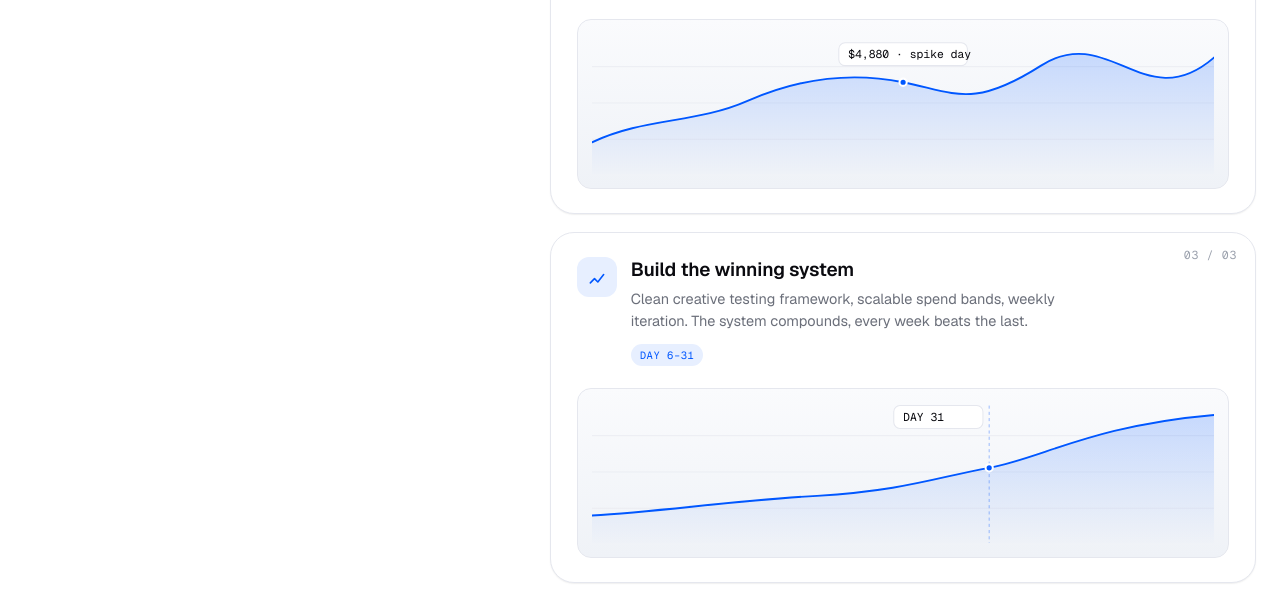
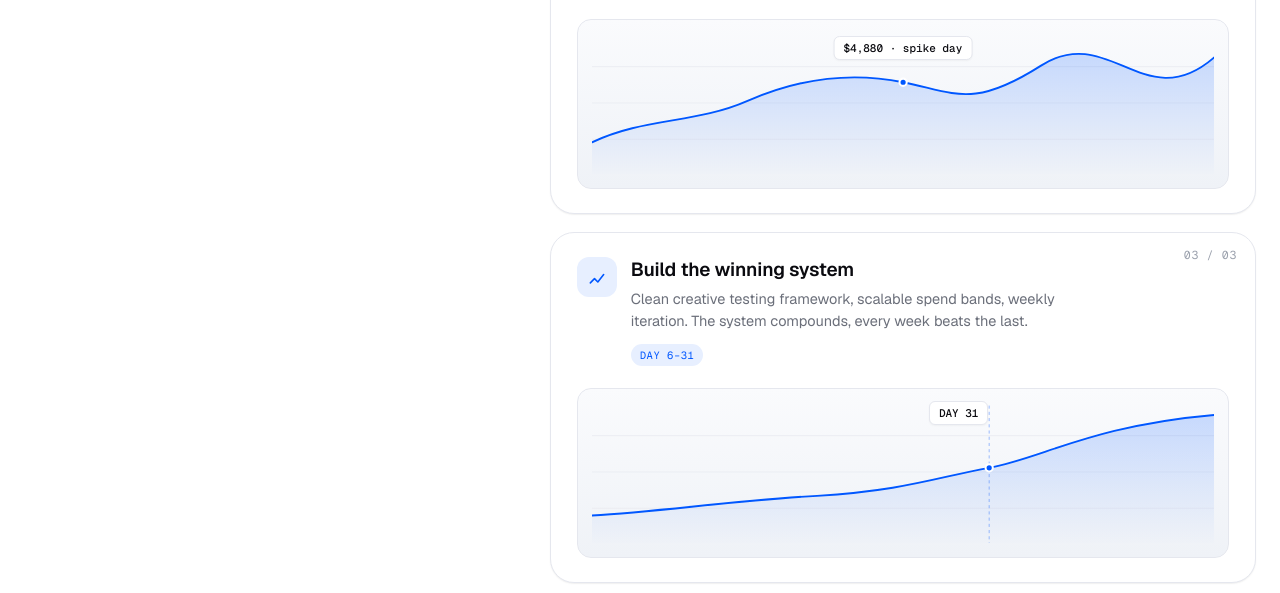
Before and after one commit to pravinemani5545/adboost-landing, an Astro site: page / in a window 1280 px wide. Shown: the part 4558-5151 px from the top of the page. Built offline with nearby package versions, Linux system fonts and the light colour scheme; Astro itself is replaced by a stand-in of ours; a script that the page names is missing.

Commit message:
Process-chart chips as HTML overlays — immune to SVG slice-crop at any viewport width
Co-Authored-By: Claude Fable 5 <noreply@anthropic.com>
Claude-Session: https://claude.ai/code/session_015KzdT3tPHFNxYSvUpfrwT4

```diff
--- a/src/pages/index.astro
+++ b/src/pages/index.astro
@@ -626,9 +626,9 @@ const jsonLd = {
               <g stroke="#e5e7ee" stroke-width=".6"><line x1="0" x2="600" y1="35" y2="35"/><line x1="0" x2="600" y1="70" y2="70"/><line x1="0" x2="600" y1="105" y2="105"/></g>
               <path class="fill" d="M0,108 C50,84 100,90 150,68 S250,40 300,50 367,76 433,34 533,84 600,26 L600,142 L0,142Z" fill="url(#gp2)"/>
               <path class="drawline" d="M0,108 C50,84 100,90 150,68 S250,40 300,50 367,76 433,34 533,84 600,26" stroke="#0057ff" stroke-width="1.8" fill="none" stroke-linecap="round" stroke-linejoin="round"/>
-              <g transform="translate(238 12)"><rect width="124" height="22" rx="6" fill="#fff" stroke="#e5e7ee"/><text x="9" y="15" font-family="Geist Mono" font-size="11" fill="#0a0a0f">$4,880 · spike day</text></g>
               <circle cx="300" cy="50" r="3.5" fill="#0057ff" stroke="#fff" stroke-width="2"/>
             </svg>
+            <span class="demo-chip" style="left:50%;top:16px;transform:translateX(-50%)">$4,880 · spike day</span>
           </div>
         </div>
 
@@ -647,9 +647,9 @@ const jsonLd = {
               <path class="fill" d="M0,112 C67,108 133,98 217,93 S333,75 383,66 483,25 600,15 L600,142 L0,142Z" fill="url(#gp3)"/>
               <path class="drawline" d="M0,112 C67,108 133,98 217,93 S333,75 383,66 483,25 600,15" stroke="#0057ff" stroke-width="1.8" fill="none" stroke-linecap="round" stroke-linejoin="round"/>
               <line x1="383" y1="0" x2="383" y2="142" stroke="#0057ff" stroke-dasharray="3 3" stroke-width=".8" opacity=".45"/>
-              <g transform="translate(291 6)"><rect width="86" height="22" rx="6" fill="#fff" stroke="#e5e7ee"/><text x="9" y="15" font-family="Geist Mono" font-size="11" fill="#0a0a0f">DAY 31</text></g>
               <circle cx="383" cy="66" r="3.5" fill="#0057ff" stroke="#fff" stroke-width="2"/>
             </svg>
+            <span class="demo-chip" style="left:54%;top:12px">DAY 31</span>
           </div>
         </div>
       </div>
--- a/src/styles/global.css
+++ b/src/styles/global.css
@@ -322,6 +322,8 @@ section { position: relative; z-index: 1; }
 .step h3 { margin: 0 0 6px; font-size: 19px; font-weight: 600; letter-spacing: -.01em; }
 .step .top p { margin: 0; color: var(--mute); font-size: 14.5px; line-height: 1.55; max-width: 48ch; }
 .step .demo { margin-top: 22px; height: 170px; border-radius: 14px; background: linear-gradient(180deg, #fafbfd, #eff2f7); border: 1px solid var(--line); position: relative; overflow: hidden; }
+/* Chart chips as HTML overlays — immune to the SVG's slice-crop at any width */
+.demo-chip { position: absolute; z-index: 2; font-family: 'Geist Mono', monospace; font-size: 11px; font-weight: 500; color: var(--ink); background: #fff; border: 1px solid var(--line); border-radius: 6px; padding: 4px 9px; white-space: nowrap; pointer-events: none; box-shadow: 0 1px 2px rgba(10,10,15,.04); }
 .step .num { position: absolute; right: 18px; top: 14px; font-family: "Geist Mono", monospace; font-size: 11.5px; color: var(--mute-2); letter-spacing: .06em; }
 .step .duration { display: inline-flex; align-items: center; gap: 5px; margin-top: 12px; font-family: "Geist Mono", monospace; font-size: 10.5px; color: var(--blue); background: var(--blue-soft); padding: 4px 9px; border-radius: 999px; letter-spacing: .05em; }
 
```
